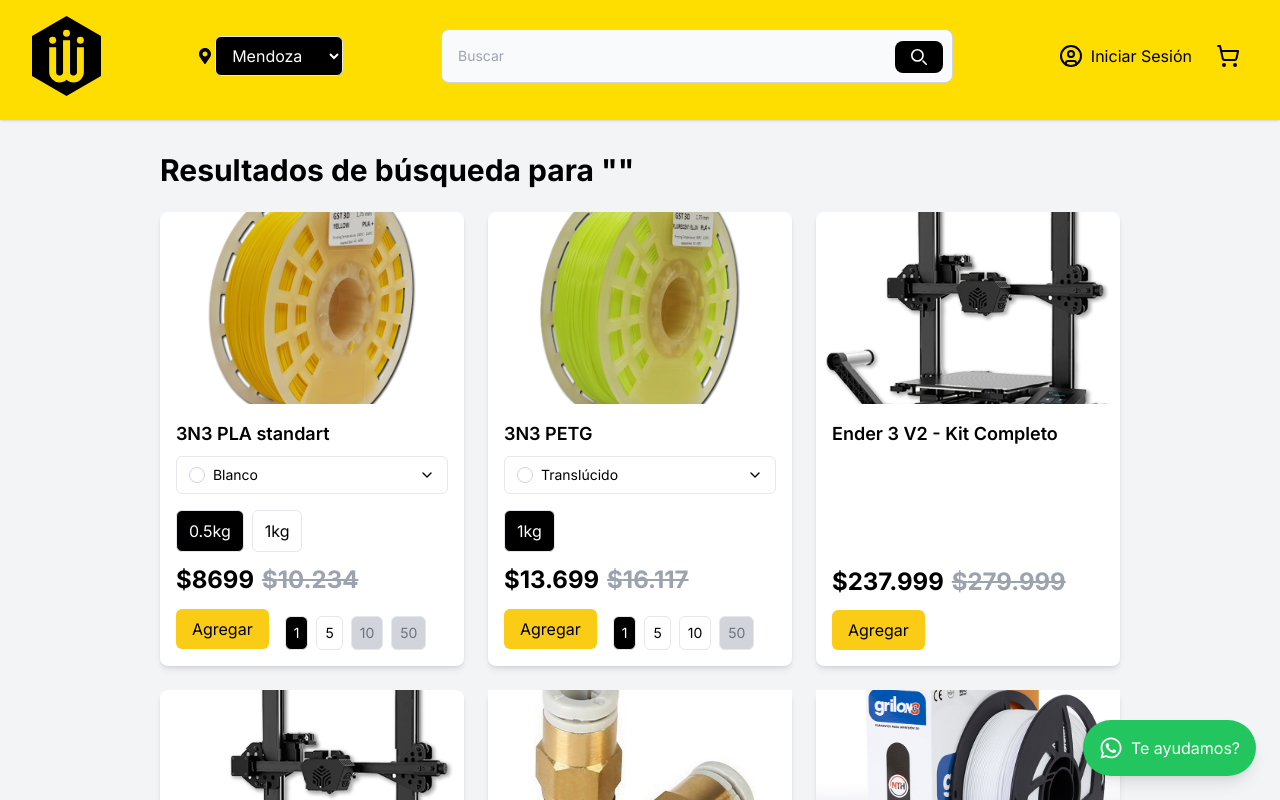
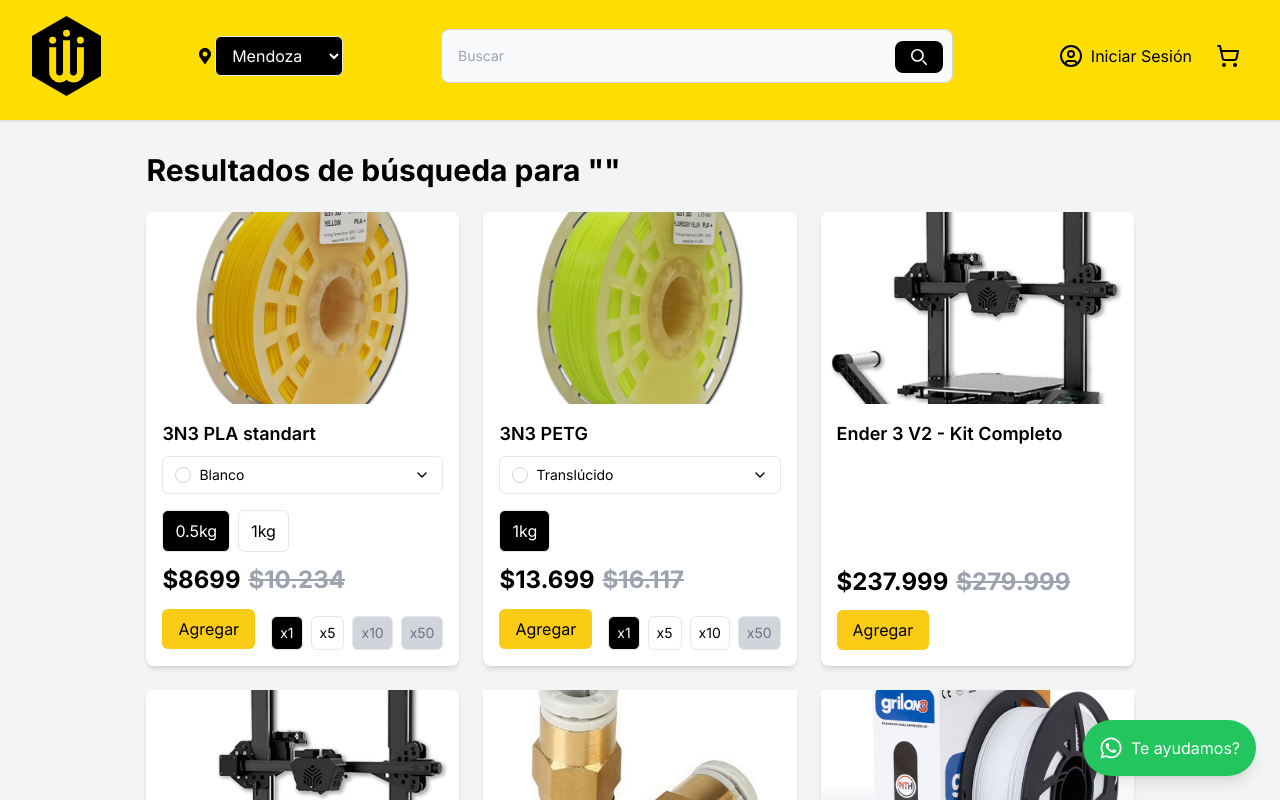
Before and after one commit to Gabih14/Web-WeTECH, a React (Vite) app: page /search in a window 1280 px wide. Shown: the top 800 px of the page. Built offline with nearby package versions, Linux system fonts and the light colour scheme.

Commit message:
add x1 x5 ...

```diff
--- a/src/components/ProductCard.tsx
+++ b/src/components/ProductCard.tsx
@@ -275,7 +275,7 @@
           </button>
           {/* QUANTITY */}
           {canAddToCart && product.colors && product.weights && (
-            <div className="flex items-center gap-1 sm:gap-2 pt-2">
+            <div className="flex flex-wrap items-center gap-1 sm:gap-2 pt-2">
             {[1, 5, 10, 50].map((qty) => (
               <button
                 key={qty}
@@ -289,7 +289,7 @@
                 onClick={() => setQuantity(qty)}
                 disabled={qty + cartQuantity > availableStock}
               >
-                  {qty}
+                x{qty}
               </button>
             ))}
           </div>
```
Lines whose indentation alone changed are shown as unchanged.
